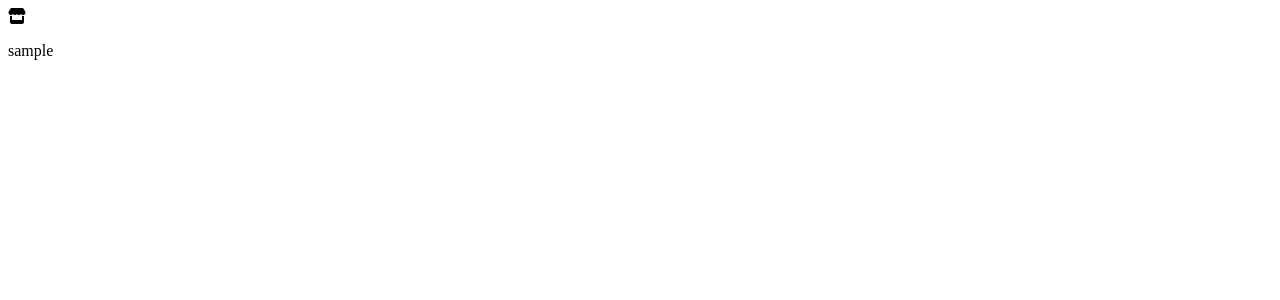
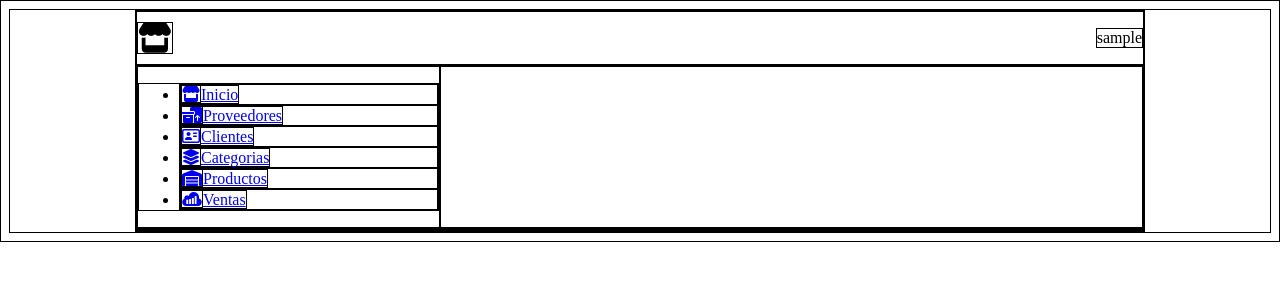
Before and after one commit to RubenSans82/tienda, a PHP site: page /tienda in a window 1280 px wide. Before the commit the part shown is almost empty. Shown: the top 300 px of the page. Run offline with PHP 8.4, Linux system fonts and the light colour scheme; the visitor is signed in with stand-in values (Sample User, id 1).

Commit message:
menu tienda

```diff
--- /dev/null
+++ b/css/tienda.css
@@ -0,0 +1,27 @@
+*{
+    border: 1px solid black;
+}
+header{
+    display: flex;
+    justify-content: space-between;
+    align-items: center;
+}
+header i{
+    font-size: 30px;
+
+}
+.container{
+    width: 80%;
+    margin: 0 auto;
+}
+main{
+    display: flex;
+    flex-wrap: nowrap;
+}
+main aside{
+    width: 30%;
+}
+main section{
+    width: 70%;
+
+}
--- a/tienda.php
+++ b/tienda.php
@@ -2,10 +2,9 @@
 session_start();
 if (isset($_SESSION["username"])) {
     $username = $_SESSION["username"];
-}
-else{
-    header("Location: index.php");
-    exit;
+} else {
+    header("Location: index");
+    exit();
 }
 ?>
 
@@ -19,24 +18,33 @@ else{
     <link rel="stylesheet" href="https://cdnjs.cloudflare.com/ajax/libs/font-awesome/6.7.2/css/all.min.css"
         integrity="sha512-Evv84Mr4kqVGRNSgIGL/F/aIDqQb7xQ2vcrdIwxfjThSH8CSR7PBEakCr51Ck+w+/U6swU2Im1vVX0SVk9ABhg=="
         crossorigin="anonymous" referrerpolicy="no-referrer" />
+    <link rel="stylesheet" href="css/tienda.css">
 </head>
 
 <body>
+    <div class="container">
         <header>
             <i class="fa-solid fa-store"></i>
             <p><?php echo $_SESSION["username"]; ?></p>
         </header>
         <main>
             <aside>
-
+                <ul>
+                    <li><a href="tienda"><i class="fa-solid fa-store"></i>Inicio</a></li>
+                    <li><a href="proveedores"><i class="fa-solid fa-boxes-packing"></i>Proveedores</a></li>
+                    <li><a href="clientes"><i class="fa-regular fa-address-card"></i></i>Clientes</a></li>
+                    <li><a href="categorias"><i class="fa-solid fa-layer-group"></i>Categorias</a></li>
+                    <li><a href="productos"><i class="fa-solid fa-warehouse"></i>Productos</a></li>
+                    <li><a href="ventas"><i class="fa-brands fa-sellsy"></i>Ventas</a></li>
+                </ul>
             </aside>
             <section>
 
             </section>
         </main>
-    <footer>
+        <footer></footer>
+    </div>
 
-    </footer>
 </body>
 
 </html>
```
Also changed, not shown: css/header.css (deleted). Lines whose indentation alone changed are shown as unchanged.
